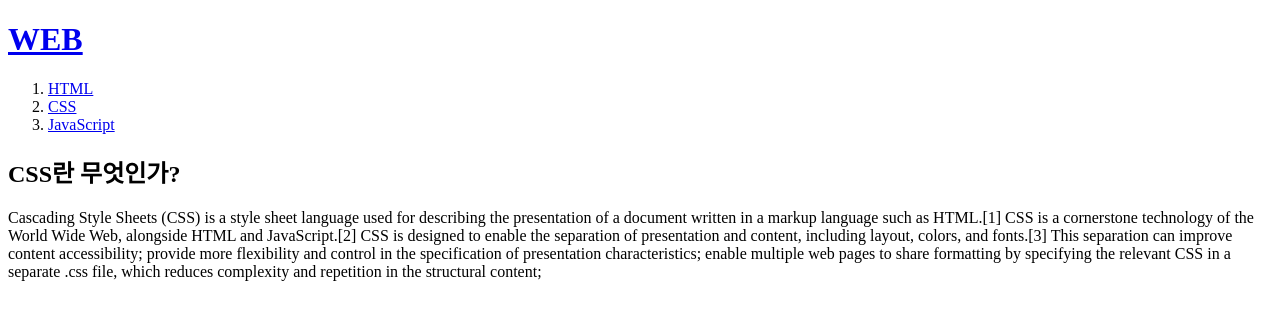
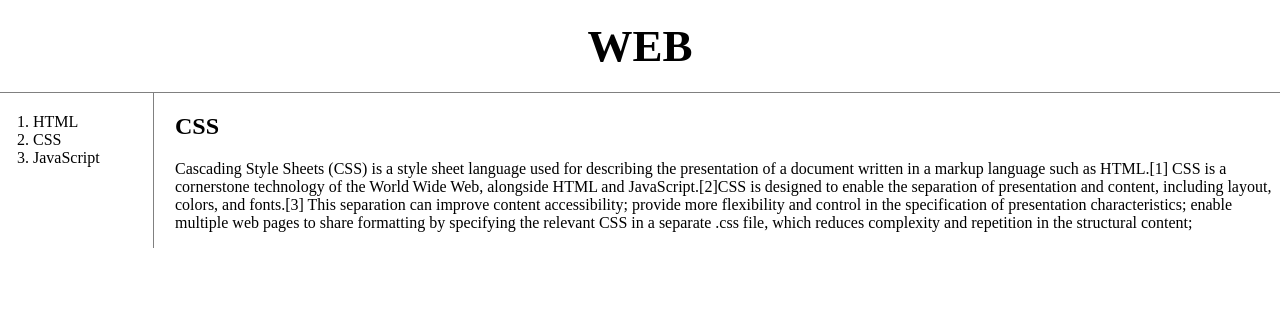
Before and after one commit to yihyun104/WEB1, a plain HTML site: page 2.html in a window 1280 px wide. Drawn offline with Linux system fonts and the light colour scheme.

Commit message:
Add files via upload

```diff
--- a/2.html
+++ b/2.html
@@ -3,16 +3,51 @@
   <head>
     <title>WEB1 - CSS</title>
     <meta charset="utf-8">
+    <style>
+    body{
+      margin:0;
+    }
+    a {
+      color:black;
+      text-decoration: none;
+    }
+    h1 {
+      font-size:45px;
+      text-align:center;
+      border-bottom:1px solid gray;
+      margin:0;
+      padding:20px;
+    }
+    ol {
+      border-right:1px solid gray;
+      width:100px;
+      margin:0;
+      padding:20px;
+    }
+    #grid{
+      display:grid;
+      grid-template-columns: 150px 1fr
+    }
+    #grid ol {
+      padding-left: 33px;
+    }
+    #grid #article {
+      padding-left: 25px;
+    }
+    </style>
   </head>
   <body>
     <h1><a href="index.html">WEB</a></h1>
-    <ol>
-      <li><a href="1.html">HTML</a></li>
-      <li><a href="2.html">CSS</a></li>
-      <li><a href="3.html">JavaScript</a></li>
-    </ol>
-    <h2>CSS란 무엇인가?</h2>
-    <p>Cascading Style Sheets (CSS) is a style sheet language used for describing the presentation of a document written in a markup language such as HTML.[1] CSS is a cornerstone technology of the World Wide Web, alongside HTML and JavaScript.[2]
-CSS is designed to enable the separation of presentation and content, including layout, colors, and fonts.[3] This separation can improve content accessibility; provide more flexibility and control in the specification of presentation characteristics; enable multiple web pages to share formatting by specifying the relevant CSS in a separate .css file, which reduces complexity and repetition in the structural content; </p>
+    <div id="grid">
+      <ol>
+        <li><a href="1.html">HTML</a></li>
+        <li><a href="2.html">CSS</a></li>
+        <li><a href="3.html">JavaScript</a></li>
+      </ol>
+      <div id="article">
+        <h2>CSS</h2>
+        <p>Cascading Style Sheets (CSS) is a style sheet language used for describing the presentation of a document written in a markup language such as HTML.[1] CSS is a cornerstone technology of the World Wide Web, alongside HTML and JavaScript.[2]CSS is designed to enable the separation of presentation and content, including layout, colors, and fonts.[3] This separation can improve content accessibility; provide more flexibility and control in the specification of presentation characteristics; enable multiple web pages to share formatting by specifying the relevant CSS in a separate .css file, which reduces complexity and repetition in the structural content; </p>
+      </div>
+  </div>
   </body>
 </html>
```
Also changed, not shown: box.html (added, +20 -0 lines), checkbox.html (added, +1 -0 lines), grid.html (added, +23 -0 lines).
